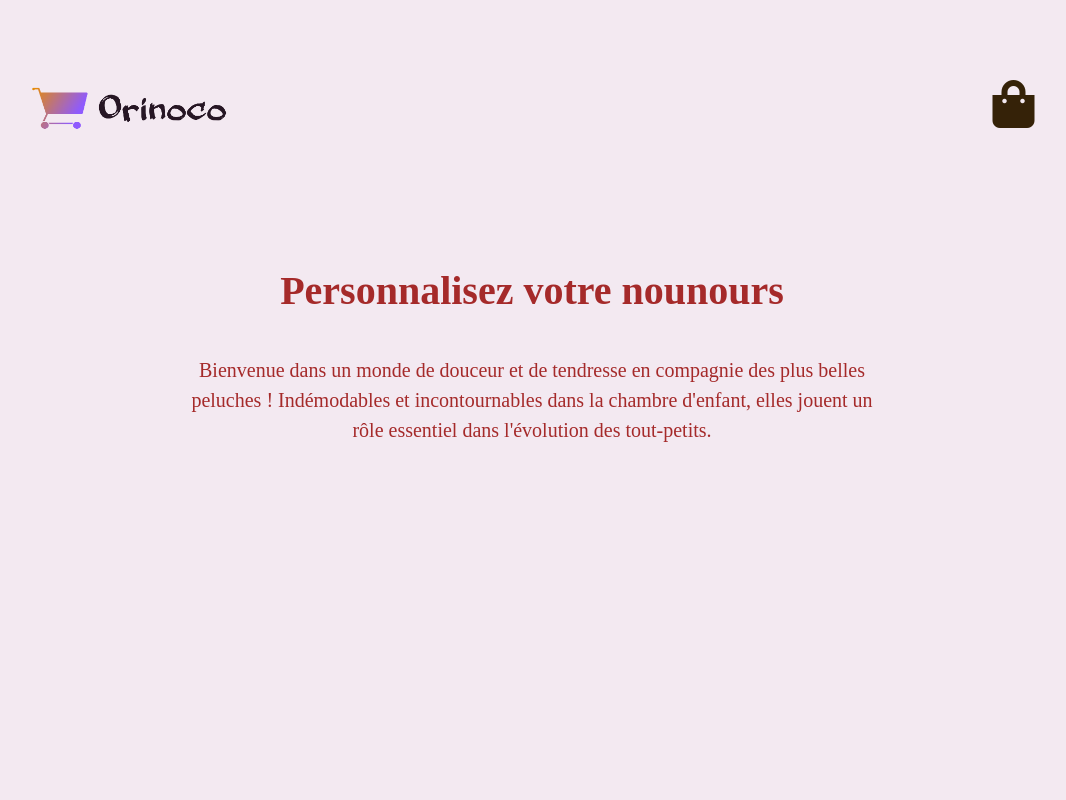
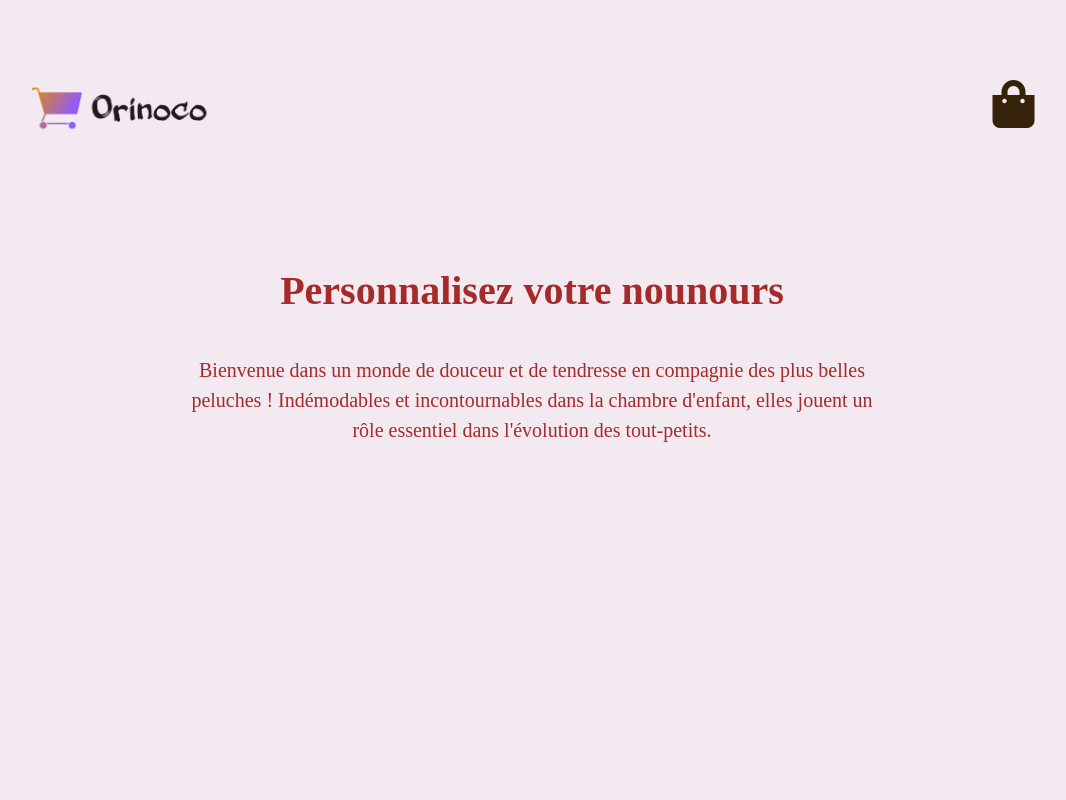
Before and after one commit to Tchessi/Tchessi_Orinoco_P5, a plain HTML site: page Orinoco_P5/front-end/index.html in a window 1280 px wide. Shown: the top 800 px of the page, without its empty margins (108-1174 px from the left). Drawn offline with nearby package versions, Linux system fonts and the light colour scheme; no server answers.

Commit message:
Update index.html

```diff
--- a/Orinoco_P5/front-end/index.html
+++ b/Orinoco_P5/front-end/index.html
@@ -18,7 +18,7 @@
     <div class="container-fluid">
         <div class="header-container">
             <div class="nav">
-                <a href="index.html"><img src="./images/logo.png" width="200" height="80" alt=""></a>
+                <a href="index.html"><img src="./images/logo.png" width="180" height="80" alt=""></a>
                 <a href="panier.html"><div class="nav__cart">
                     <i class="fas fa-shopping-bag"></i>
                 </a>
```
